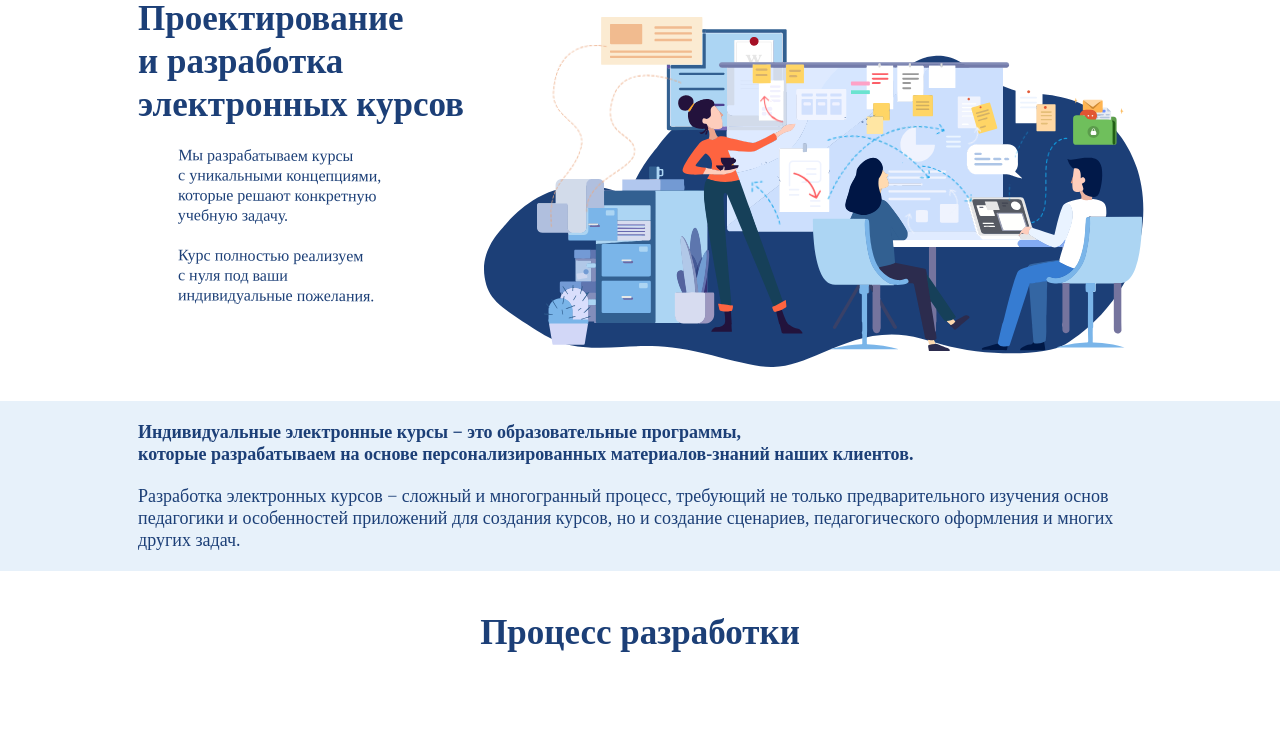
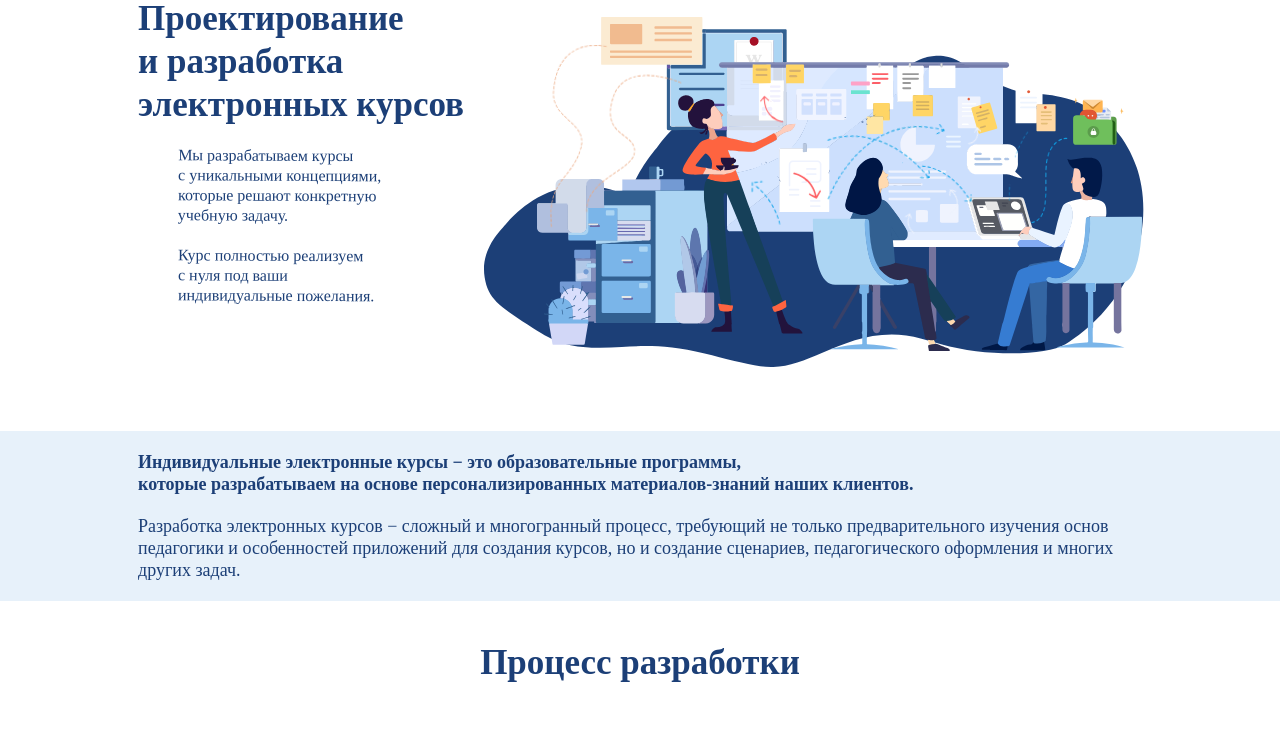
Before and after one commit to StanislavKozachenko/StanislavKozachenko.github.io, a PHP site: page /crdo-remastered/develop-courses.html in a window 1280 px wide. Shown: the part 88-837 px from the top of the page. Run offline with PHP 8.4, Linux system fonts and the light colour scheme; some libraries are stand-ins or nearby versions; some web fonts are replaced.

Commit message:
Update develop-courses.css

```diff
--- a/crdo-remastered/css/develop-courses.css
+++ b/crdo-remastered/css/develop-courses.css
@@ -28,7 +28,7 @@
 	width: 745px;
 }
 .first_block_dev {
-	margin-top: 50px;
+	margin-top: 80px;
 	background-color: #E7F1FA;
 }
 .first_block_dev_content {
```
